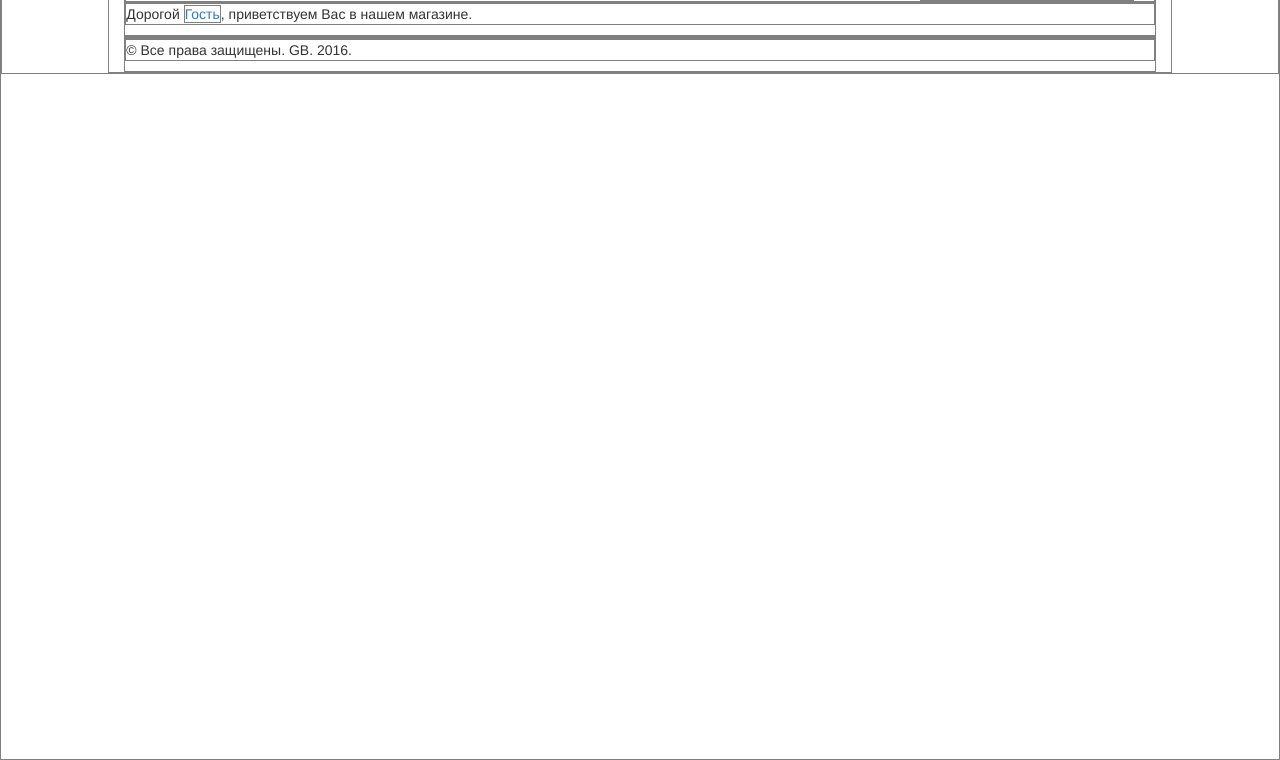
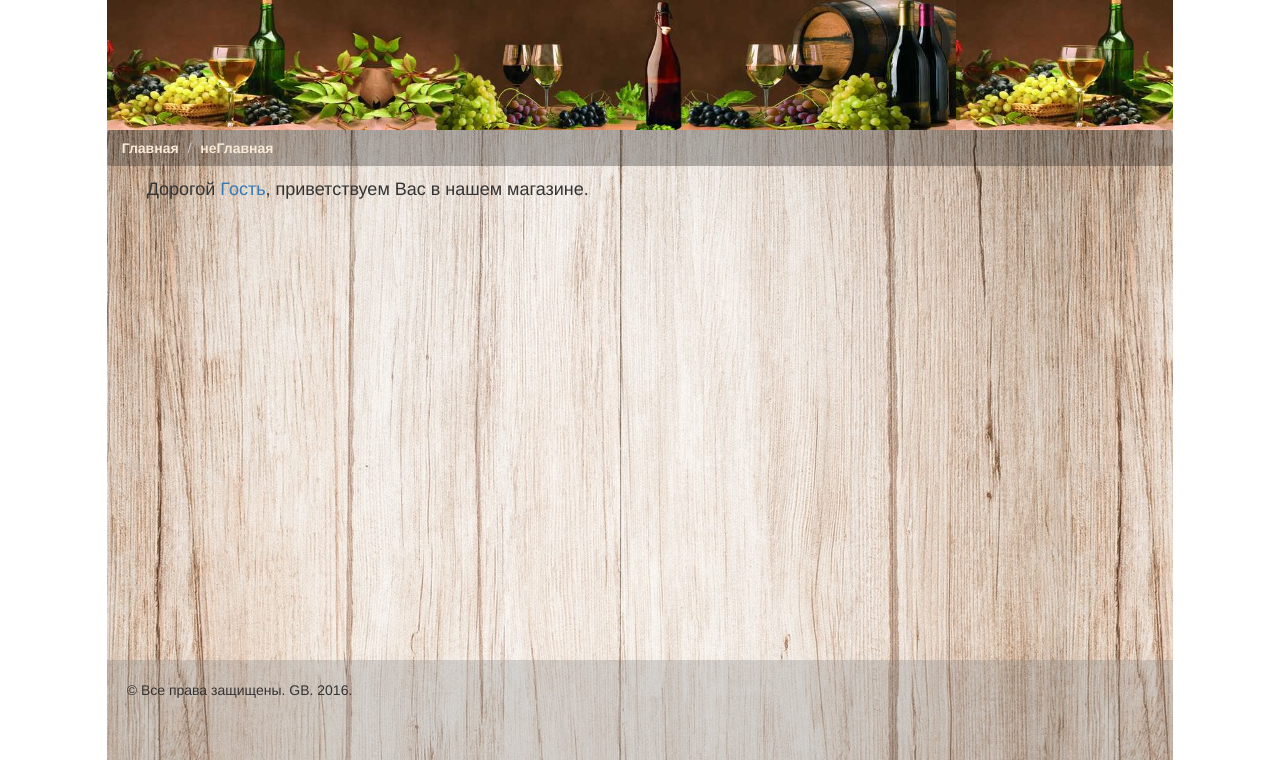
Before and after one commit to zlobniyy/geektimes-wine_market, a plain HTML site: page index_b.html in a window 1280 px wide. Shown: the part 40-800 px from the top of the page. Drawn offline with Linux system fonts and the light colour scheme.

Commit message:
- главная на bootstrap

```diff
--- a/css/style_b.css
+++ b/css/style_b.css
@@ -1,17 +1,70 @@
 * {
-    border: 1px grey solid;
+    /*outline: 1px grey solid;*/
+    margin: 0;
+    padding: 0;
 }
 body, html {
     min-height: 100%;
+    height: 100%;
 }
 .container {
     margin: 0 auto;
+    margin-top: 0;
+    padding: 0;
     float: none;
+    height: 100%;
+    background-image: url(/img/background_wood1.jpg);
 }
 .menu {
     margin-right: 5px;
     float: right;
 }
 .content{
+    padding: 0;
     min-height: 100%;
+    height: 100%;
+    margin-bottom: -100px;
 }
+.buffer{
+    height: 100px;
+}
+.footer {
+    height: 100px;
+    position: absolute;
+    left: 0;
+    bottom: 0;
+    width: 100%;
+    background-color: rgba(128,128,128,0.3);
+    padding: 20px;
+}
+.header{
+    margin: 0;
+    padding: 0;
+    height: 170px;
+    background-image: url(/img/head22.jpg);
+    background-size: contain;
+}
+.breadcrumb{
+    margin: 0;
+    background-color: rgba(25,25,25,0.3);
+}
+.breadcrumb a {
+    text-decoration: none;
+    font-weight: 900;
+    color:antiquewhite;
+}
+.breadclumps{
+    padding: 0;
+}
+.logo,.orgname {
+    margin: 0;
+}
+.list-inline{
+    padding: 10px;
+}
+.main-text{
+    padding: 40px;
+    /*width: 80%;
+    height: 40%;
+    background-color: rgba(128,128,128,0.3);*/
+}
--- a/index_b.html
+++ b/index_b.html
@@ -11,8 +11,8 @@
 </head>
 <body>
 	<div class="clearfix col-lg-10 container">
-			<div class="content">
-			<div class="header col-lg-12">
+			<div class="col-lg-12 content">
+			<div class="header">
 				<div class="logo col-lg-3">
                     logo
 				</div>
@@ -27,9 +27,14 @@
                     </ul>
                 </div>
 			</div>
-            <div class="breadclumps col-lg-12">
+            <div class="col-lg-12 breadclumps">
+                <ul class="breadcrumb">
+                        <li class="breadcrumb-item active"><a href = "index.html">Главная</a></li>
+                        <li class="breadcrumb-item active"><a href = "index.html">неГлавная</a></li>
+                    </ul>
             </div>
-				<p>Дорогой <a href="html/registration.html" title="Войти или Зарегистрироваться">Гость</a>, приветствуем Вас в нашем магазине.</p>
+            <div class="main-text">
+				<h4>Дорогой <a href="html/registration.html" title="Войти или Зарегистрироваться">Гость</a>, приветствуем Вас в нашем магазине.</h4>
 				<div class="buffer"></div>
 			</div>
 			<div class="footer"><p>&copy; Все права защищены. GB. 2016.</p></div>
```
